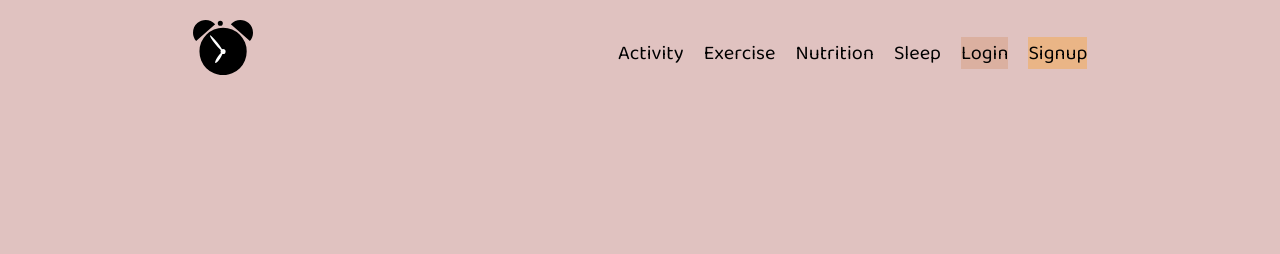
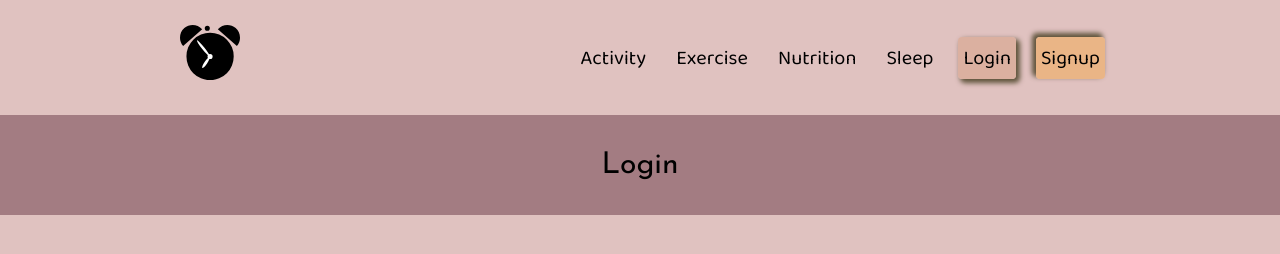
Before and after one commit to awang2330/LifeTracker-Application, a React app in the folder frontend/: page /login in a window 1280 px wide. Built offline with nearby package versions, Linux system fonts and the light colour scheme.

Commit message:
style for login/signup

```diff
--- a/frontend/src/components/Login/Login.js
+++ b/frontend/src/components/Login/Login.js
@@ -1,9 +1,11 @@
+
+import PageHeader from '../PageHeader/PageHeader'
 import './Login.css'
 
 export default function Login() {
   return (
     <div className="Login">
-
+      <PageHeader sectionName='Login'/>
     </div>
   )
 }
--- a/frontend/src/components/Navbar/Navbar.css
+++ b/frontend/src/components/Navbar/Navbar.css
@@ -10,6 +10,7 @@ a {
   color: #000;
   margin: 10px;
   font-size: 20px;
+  padding: 5px;
 }
 
 .home-link {
@@ -20,7 +21,12 @@ a {
 }
 .login-link {
   background-color: #dbb0a0;
+  border-radius: 4px;
+  box-shadow: 3px 3px 5px 1px #5f543b;
+
 }
 .signup-link {
   background-color: #eab586;
+  border-radius: 4px;
+  box-shadow: -3px -3px 5px 1px #5f543b;
 }
--- a/frontend/src/components/SignUp/SignUp.js
+++ b/frontend/src/components/SignUp/SignUp.js
@@ -1,9 +1,11 @@
+
+import PageHeader from '../PageHeader/PageHeader'
 import './Signup.css'
 
 export default function Signup() {
   return (
     <div className="Signup">
-
+      <PageHeader sectionName='Sign Up'/>
     </div>
   )
 }
```
